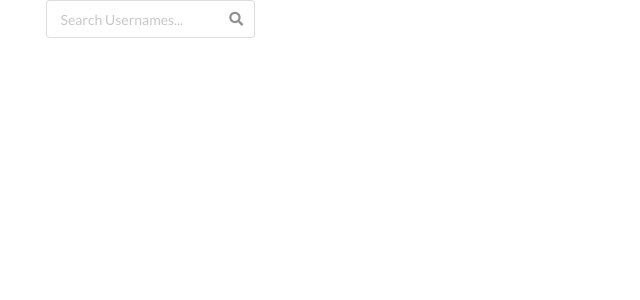
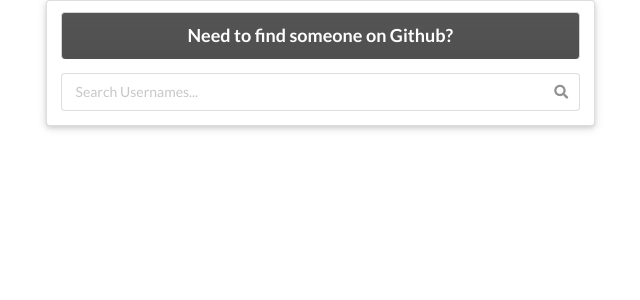
Before and after one commit to Pierre-D-G/Ng-Github-Profile-Searcher, an Angular app: page / in a window 1280 px wide. Shown: the top 300 px of the page, without its empty margins (31-671 px from the left). Built offline with nearby package versions, Linux system fonts and the light colour scheme; no server answers.

Commit message:
Search Component creation and layout setup

```diff
--- a/src/app/components/Profile/profile.component.html
+++ b/src/app/components/Profile/profile.component.html
@@ -1,5 +1,6 @@
-<div class="ui fluid form">
-  <div class="ui icon input">
+<div class="ui raised segment fluid form">
+  <h3 class="ui inverted centered block header">Need to find someone on Github?</h3>
+  <div class="ui icon fluid input">
     <input class="prompt" type="text" placeholder="Search Usernames...">
     <i class="search icon"></i>
   </div>
--- /dev/null
+++ b/src/app/components/Search/search.component.html
@@ -0,0 +1,3 @@
+<p>
+  search works!
+</p>
```
Also changed, not shown: src/app/components/Search/search.component.ts (added, +9 -0 lines), 1 other file (tests, documents, lock files or other folders).
